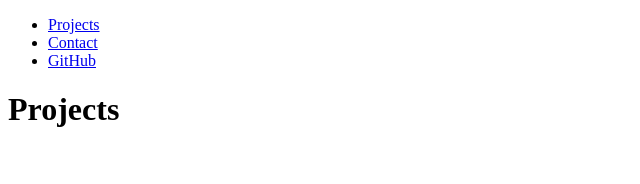
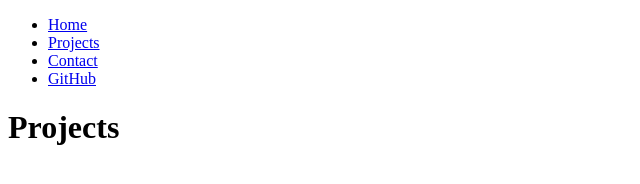
Before and after one commit to glyjtha/portfolio, a plain HTML site: page projects/index.html in a window 1280 px wide. Shown: the whole page, without its empty margins (0-640 px from the left). Drawn offline with Linux system fonts and the light colour scheme.

Commit message:
add home page

```diff
--- a/projects/index.html
+++ b/projects/index.html
@@ -9,10 +9,11 @@
 <body>
     <nav>
         <ul>
-          <li><a href="/projects/index.html">Projects</a></li>
-          <li><a href="/contact/index.html">Contact</a></li>
-          <li><a href="https://glyjtha.github.io/portfolio/" target="_blank">GitHub</a></li>
-        </ul>
+            <li><a href="index.html" target="_blank">Home</a></li>
+            <li><a href="projects/index.html">Projects</a></li>
+            <li><a href="contact/index.html">Contact</a></li>
+            <li><a href="https://glyjtha.github.io/portfolio/" target="_blank">GitHub</a></li>
+          </ul>
       </nav>
     <h1>Projects</h1>
 </body>
```
Also changed, not shown: contact/index.html (+4 -3 lines), index.html (+1 -1 lines), 1 other file.
